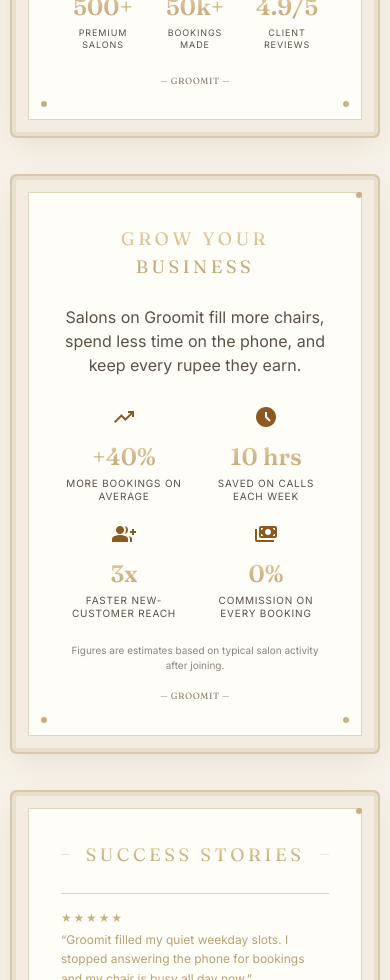
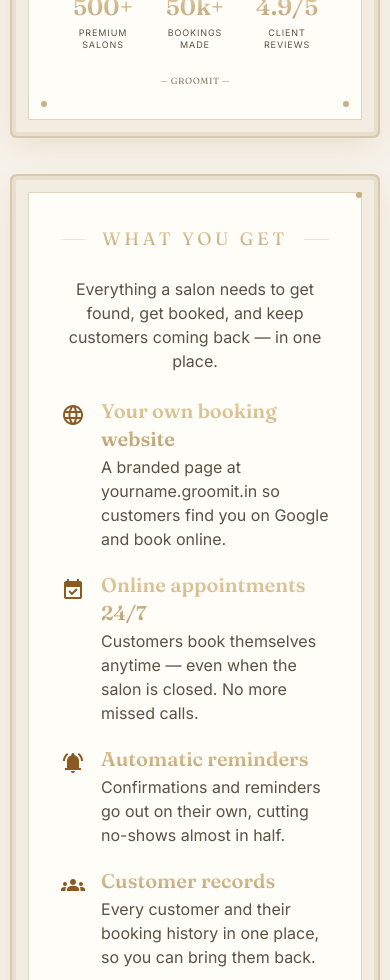
Before and after one commit to Tushargg1/hairsaloon, a React (Vite) app in the folder frontend/: page / in a window 390 px wide. Shown: the part 1020-2000 px from the top of the page. Built offline with nearby package versions, Linux system fonts and the light colour scheme; no server answers.

Commit message:
Home page: clear value-prop subtitle, What You Get features, How It Works steps so salon owners grasp the platform fast

```diff
--- a/frontend/src/platform/HomePage.jsx
+++ b/frontend/src/platform/HomePage.jsx
@@ -14,8 +14,25 @@ const STATS = [
 const GROWTH = [
   { icon: 'trending_up', value: '+40%', label: 'More bookings on average' },
   { icon: 'schedule', value: '10 hrs', label: 'Saved on calls each week' },
-  { icon: 'group_add', value: '3x', label: 'Faster new-customer reach' },
+  { icon: 'group_add', value: '2x', label: 'More new customers' },
   { icon: 'payments', value: '0%', label: 'Commission on every booking' },
+]
+
+// The core things a salon gets — each maps to a real problem it solves.
+const FEATURES = [
+  { icon: 'language', title: 'Your own booking website', text: 'A branded page at yourname.groomit.in so customers find you on Google and book online.' },
+  { icon: 'event_available', title: 'Online appointments 24/7', text: 'Customers book themselves anytime — even when the salon is closed. No more missed calls.' },
+  { icon: 'notifications_active', title: 'Automatic reminders', text: 'Confirmations and reminders go out on their own, cutting no-shows almost in half.' },
+  { icon: 'groups', title: 'Customer records', text: 'Every customer and their booking history in one place, so you can bring them back.' },
+  { icon: 'insights', title: 'Sales insights', text: 'See your busiest hours, top services, and where your money comes from.' },
+  { icon: 'star', title: 'Reviews that build trust', text: 'Show your Google rating and collect real reviews from completed appointments.' },
+]
+
+// Three-step "how it works" for owners.
+const STEPS = [
+  { icon: 'app_registration', title: 'Register', text: 'Claim your subdomain and add your salon details in minutes.' },
+  { icon: 'tune', title: 'Set up', text: 'Add your services, staff, working hours and time off.' },
+  { icon: 'trending_up', title: 'Grow', text: 'Take bookings around the clock and watch your chair stay full.' },
 ]
 
 // Owner testimonials.
@@ -79,9 +96,13 @@ export default function HomePage() {
             className="absolute top-[67px] right-4 lg:right-6 z-20 drop-shadow-lg" style={{ '--toggle-size': '8px' }} />
         )}
         <div className="hero-content relative z-10 w-full max-w-[1280px] mx-auto px-4 lg:px-6 pb-[5vh] flex flex-col items-center text-center">
-          <h1 className="font-display text-display-lg-mobile md:text-display-lg text-white mb-6 max-w-4xl leading-tight">
+          <h1 className="font-display text-display-lg-mobile md:text-display-lg text-white mb-4 max-w-4xl leading-tight">
             Grow Your Salon with Groomit
           </h1>
+          <p className="font-body text-body-lg text-white/90 mb-6 max-w-2xl" style={{ textShadow: '0 2px 12px rgba(0,0,0,0.6)' }}>
+            The all-in-one platform for salons — your own booking website, online appointments,
+            automatic reminders and customer insights. More bookings, less phone time, zero commission.
+          </p>
           <div className="flex flex-wrap gap-3 justify-center">
             <Link to="/for-business" className="vintage-cta">
               <Icon name="storefront" className="text-[18px]" />
@@ -121,6 +142,64 @@ export default function HomePage() {
                 ))}
               </div>
               <p className="price-mark mt-auto pt-6">&mdash; Groomit &mdash;</p>
+            </div>
+          </div>
+        </section>
+
+        {/* What you get — the core value props */}
+        <section className="pt-12 px-4 lg:px-6 w-full md:max-w-2xl md:mx-auto">
+          <div className="booking-frame">
+            <div className="booking-plate !min-h-0">
+              <div className="booking-texture" />
+              <div className="vintage-heading-row relative z-10">
+                <span className="vintage-heading-rule" />
+                <h2 className="vintage-heading gold-gradient-text">What You Get</h2>
+                <span className="vintage-heading-rule" />
+              </div>
+              <p className="relative z-10 font-body text-body-md text-center mb-6 max-w-xl mx-auto text-on-surface-variant">
+                Everything a salon needs to get found, get booked, and keep customers coming back — in one place.
+              </p>
+              <div className="relative z-10 flex flex-col gap-5">
+                {FEATURES.map((f) => (
+                  <div key={f.title} className="flex items-start gap-4">
+                    <Icon name={f.icon} filled className="text-2xl text-secondary flex-shrink-0 mt-0.5" />
+                    <div>
+                      <h3 className="font-display text-title-lg gold-gradient-text mb-0.5">{f.title}</h3>
+                      <p className="font-body text-body-md text-on-surface-variant">{f.text}</p>
+                    </div>
+                  </div>
+                ))}
+              </div>
+              <p className="price-mark relative z-10 mt-6">&mdash; Groomit &mdash;</p>
+            </div>
+          </div>
+        </section>
+
+        {/* How it works — three steps */}
+        <section className="pt-12 px-4 lg:px-6 w-full md:max-w-2xl md:mx-auto">
+          <div className="booking-frame">
+            <div className="booking-plate !min-h-0">
+              <div className="booking-texture" />
+              <div className="vintage-heading-row relative z-10">
+                <span className="vintage-heading-rule" />
+                <h2 className="vintage-heading gold-gradient-text">How It Works</h2>
+                <span className="vintage-heading-rule" />
+              </div>
+              <div className="relative z-10 flex flex-col gap-5">
+                {STEPS.map((s, i) => (
+                  <div key={s.title} className="flex items-start gap-4">
+                    <span className="font-display text-secondary text-label-md tracking-widest pt-1 flex-shrink-0">0{i + 1}</span>
+                    <div>
+                      <h3 className="font-display text-title-lg gold-gradient-text mb-0.5 flex items-center gap-2">
+                        <Icon name={s.icon} className="text-secondary text-[18px]" />
+                        {s.title}
+                      </h3>
+                      <p className="font-body text-body-md text-on-surface-variant">{s.text}</p>
+                    </div>
+                  </div>
+                ))}
+              </div>
+              <p className="price-mark relative z-10 mt-6">&mdash; Groomit &mdash;</p>
             </div>
           </div>
         </section>
```
